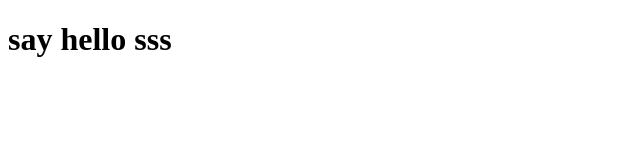
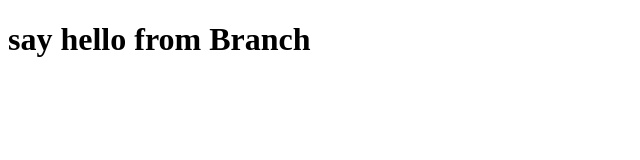
Before and after one commit to mahmoud4524354/Tcookie, a plain HTML site: page secret_recipe.html in a window 1280 px wide. Shown: the whole page, without its empty margins (0-640 px from the left). Drawn offline with Linux system fonts and the light colour scheme.

Commit message:
Update secret srecipe

```diff
--- a/secret_recipe.html
+++ b/secret_recipe.html
@@ -6,6 +6,6 @@
     <title>Document</title>
 </head>
 <body>
-    <h1>say hello sss</h1>
+    <h1>say hello from Branch</h1>
 </body>
 </html>
```
